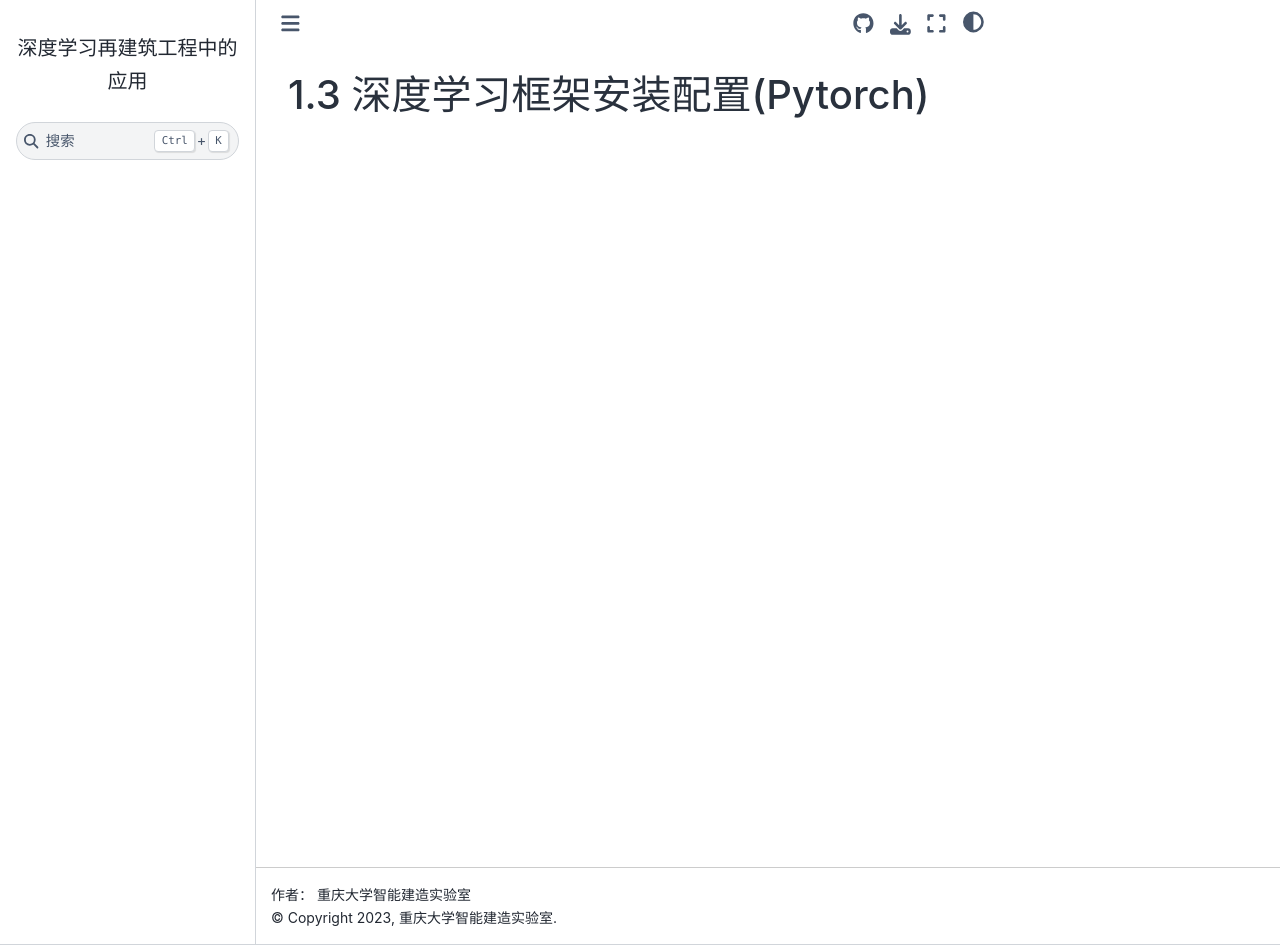
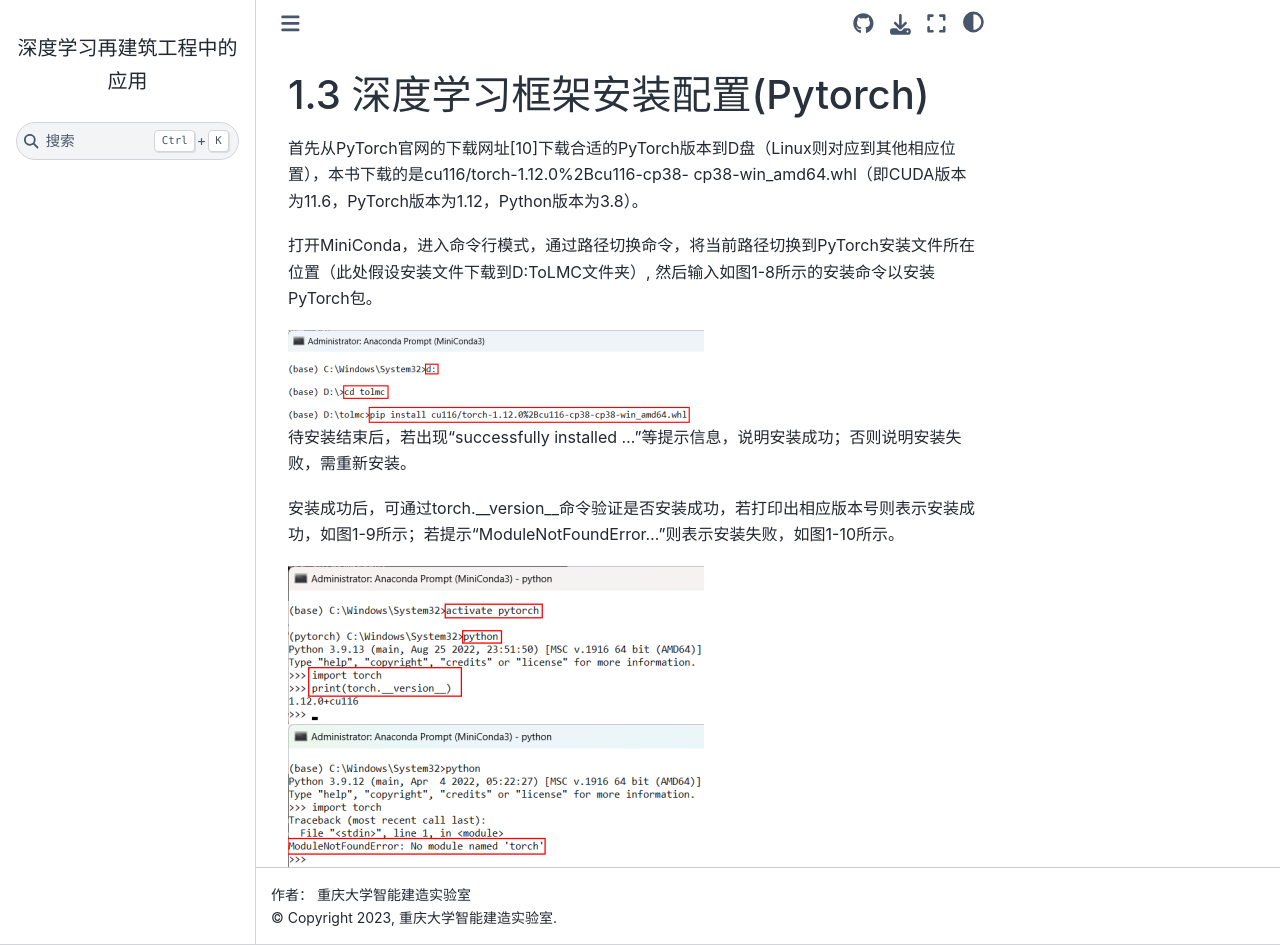
Before and after one commit to iblofcqu/book001, a Sphinx documentation site: the page built from source/1/1.3/index.rst, in a window 1280 px wide and 945 px high. Built offline with Sphinx 7.4.7 and the Sphinx Book theme 1.1.4, drawn with Linux system fonts in a browser that asks for light colours.

Commit message:
docs(1.3): 1.3

```diff
--- a/source/1/1.3/index.rst
+++ b/source/1/1.3/index.rst
@@ -1,2 +1,19 @@
 1.3 深度学习框架安装配置(Pytorch)
 =======================================
+
+首先从PyTorch官网的下载网址[10]下载合适的PyTorch版本到D盘（Linux则对应到其他相应位置），本书下载的是cu116/torch-1.12.0%2Bcu116-cp38- cp38-win_amd64.whl（即CUDA版本为11.6，PyTorch版本为1.12，Python版本为3.8）。
+
+打开MiniConda，进入命令行模式，通过路径切换命令，将当前路径切换到PyTorch安装文件所在位置（此处假设安装文件下载到D:\ToLMC\文件夹）, 然后输入如图1-8所示的安装命令以安装PyTorch包。
+
+.. image:: /_static/1/1.3/1-8.png
+    :alt: 图 1-8 虚拟环境中切换到软件所在盘并安装
+
+待安装结束后，若出现“successfully installed …”等提示信息，说明安装成功；否则说明安装失败，需重新安装。
+
+安装成功后，可通过torch.__version__命令验证是否安装成功，若打印出相应版本号则表示安装成功，如图1-9所示；若提示“ModuleNotFoundError…”则表示安装失败，如图1-10所示。
+
+.. image:: /_static/1/1.3/1-9.png
+    :alt: 图 1-8 安装成功后提示
+
+.. image:: /_static/1/1.3/1-10.png
+    :alt: 图 1-8 安装失败后提示
```
Also changed, not shown: source/_static/1/1.3/1-10.png (added), source/_static/1/1.3/1-8.png (added), source/_static/1/1.3/1-9.png (added).
